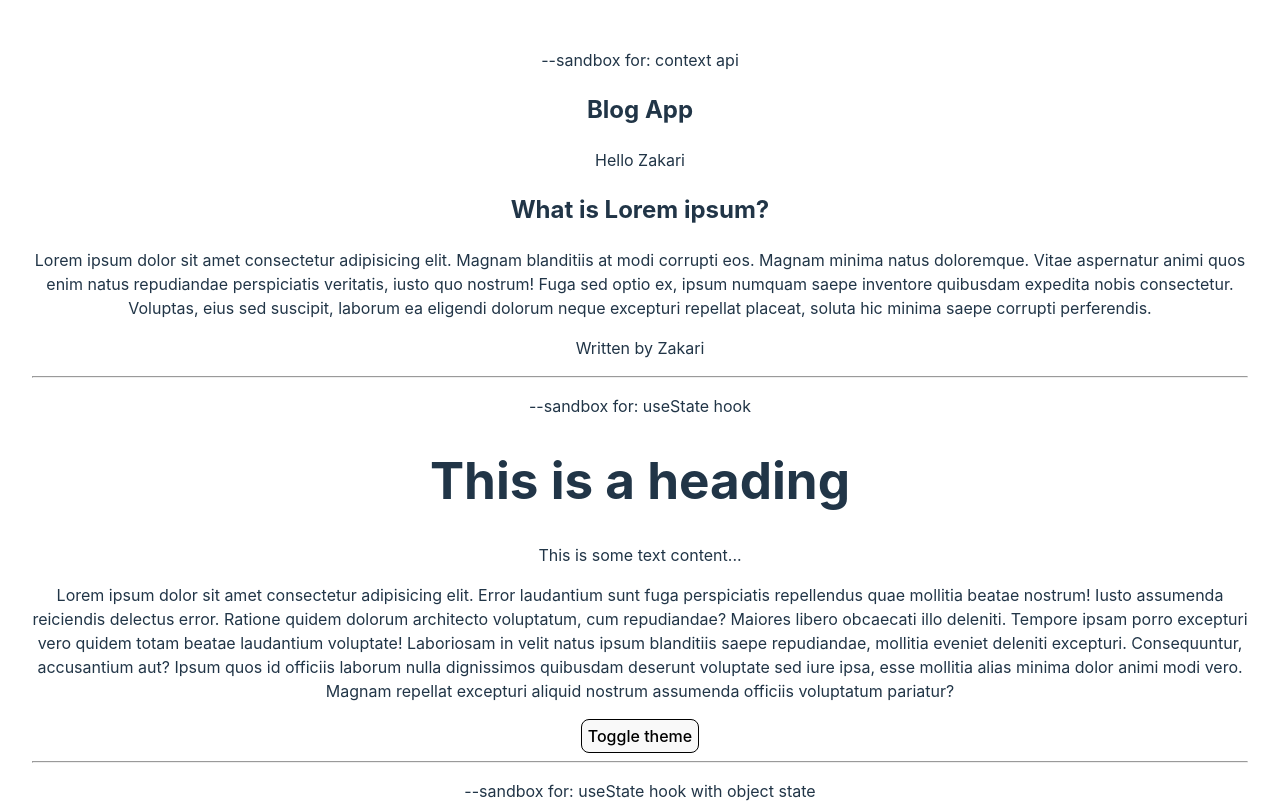
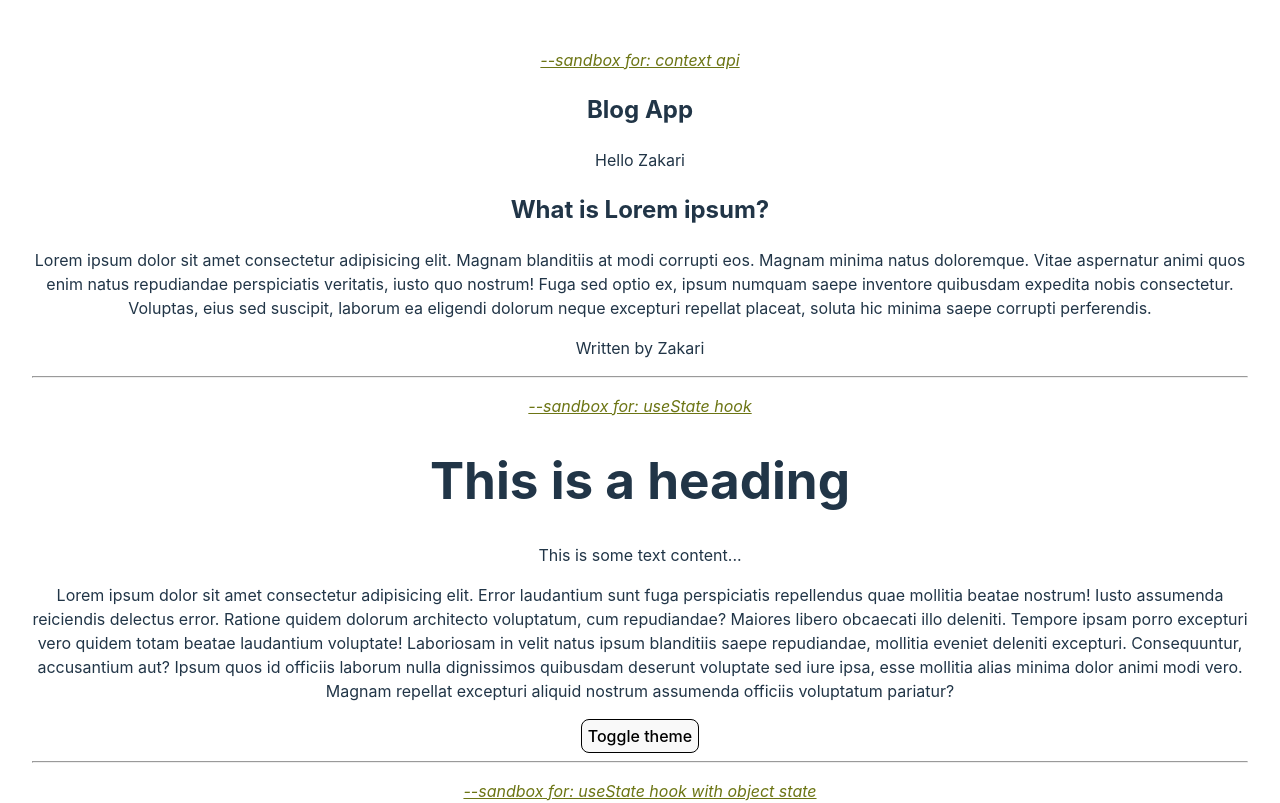
Before and after one commit to ZakariAdamu/advanced-react_react-hooks, a React (Vite) app: page / in a window 1280 px wide. Shown: the top 803 px of the page. Built offline with nearby package versions, Linux system fonts and the light colour scheme; no server answers.

Commit message:
Update:add css style to the Row component to display:flex; justify-content:center

```diff
--- a/src/App.css
+++ b/src/App.css
@@ -48,3 +48,12 @@
   background-color: aqua;
   margin-right: 7px;
 }
+.sandbox-obj{
+  color: #6c7514;
+  text-decoration: underline;
+  font-style: italic;
+}
+.Row-Orders{
+  display: flex;
+  justify-content: center;
+}
```
